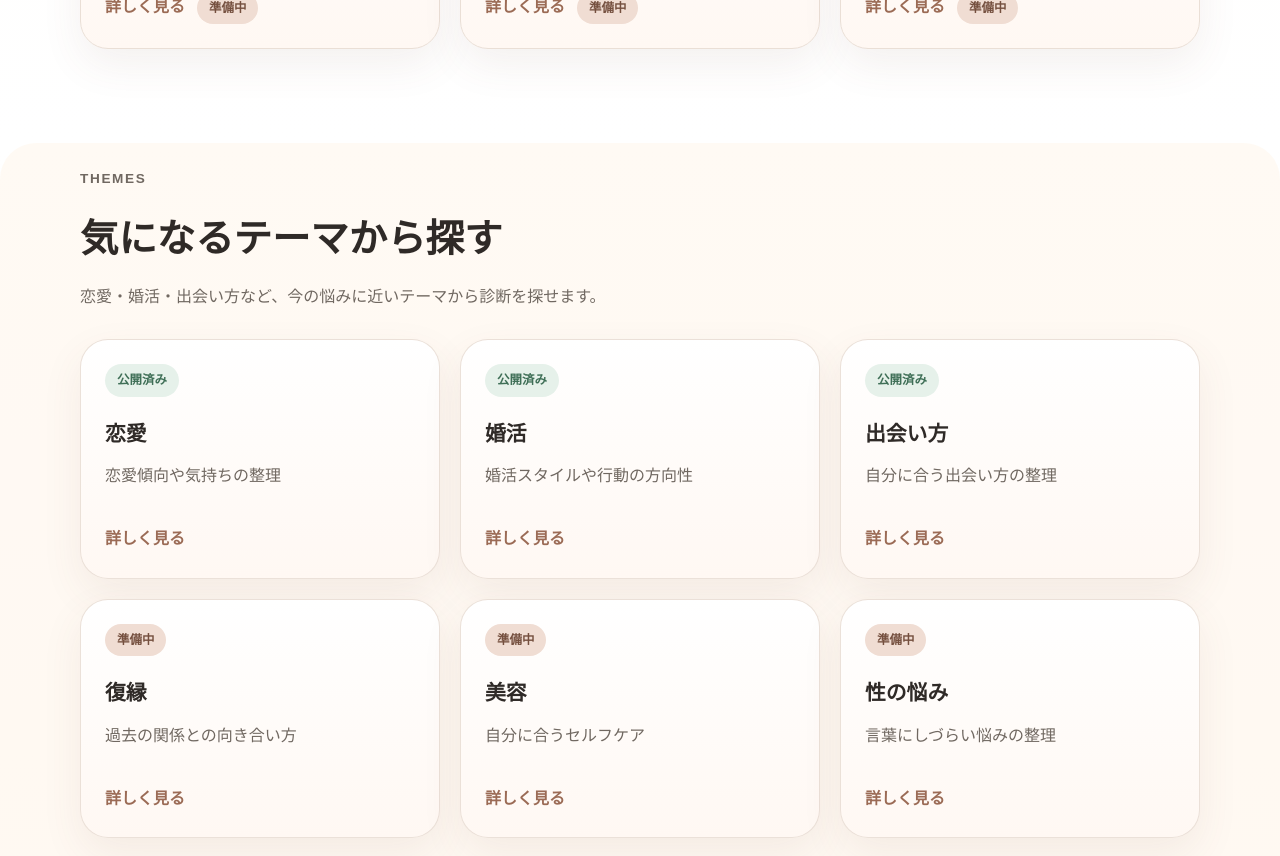
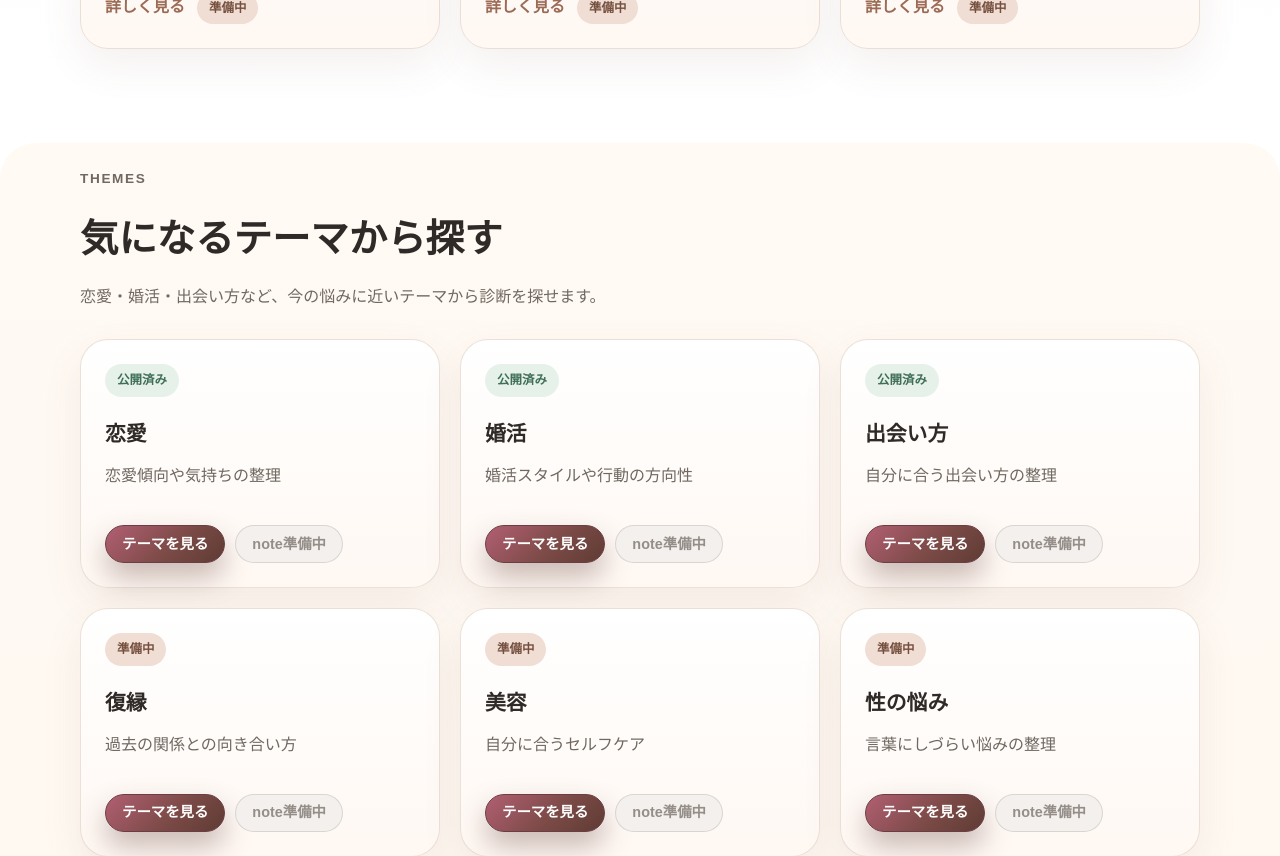
Before and after one commit to kenichis1971-cloud/diagnosis-portal-site, a Next.js app: page / in a window 1280 px wide. Shown: the part 1500-2356 px from the top of the page. Built offline with nearby package versions, Linux system fonts and the light colour scheme; no server answers.

Commit message:
Strengthen category action contrast

```diff
--- a/app/globals.css
+++ b/app/globals.css
@@ -415,14 +415,13 @@ main {
   min-height: 210px;
   flex-direction: column;
   padding: 24px;
-  transition: border-color 160ms ease, box-shadow 160ms ease, transform 160ms ease;
+  transition: border-color 160ms ease, box-shadow 160ms ease;
 }
 
 .category-guide-card:hover,
 .category-list__item:hover {
   border-color: rgba(155, 107, 85, 0.34);
   box-shadow: 0 20px 46px rgba(116, 80, 63, 0.12);
-  transform: translateY(-2px);
 }
 
 .category-guide-card .status-badge {
@@ -442,11 +441,96 @@ main {
   color: var(--muted);
 }
 
-.category-guide-card__link {
+.category-guide-card__actions,
+.category-list__actions {
+  display: flex;
+  flex-wrap: wrap;
+  gap: 10px;
+  align-items: center;
+}
+
+.category-guide-card__actions {
   margin-top: auto;
   padding-top: 18px;
-  color: var(--primary);
+}
+
+.category-guide-card__link,
+.category-guide-card__note,
+.category-list__link,
+.category-list__note {
+  display: inline-flex;
+  align-items: center;
+  justify-content: center;
+  min-height: 38px;
+  border-radius: 999px;
+  padding: 0 16px;
+  font-size: 0.9rem;
   font-weight: 800;
+  line-height: 1.2;
+}
+
+.category-guide-card__link,
+.category-list__link {
+  border: 1px solid #6c3d45;
+  color: #ffffff;
+  background: linear-gradient(135deg, #b25f73 0%, #7b4a46 58%, #5f3b34 100%);
+  box-shadow: 0 14px 28px rgba(95, 59, 52, 0.34);
+  cursor: pointer;
+  transition: transform 160ms ease, box-shadow 160ms ease, filter 160ms ease;
+}
+
+.category-guide-card__link:hover,
+.category-list__link:hover {
+  filter: saturate(1.16) brightness(1.03);
+  box-shadow: 0 18px 34px rgba(95, 59, 52, 0.42);
+  transform: translateY(-2px);
+}
+
+.category-guide-card__link:focus-visible,
+.category-list__link:focus-visible {
+  outline: 3px solid rgba(178, 95, 115, 0.32);
+  outline-offset: 3px;
+}
+
+.category-guide-card__note,
+.category-list__note {
+  border: 1px solid rgba(155, 107, 85, 0.42);
+  color: #8f5661;
+  background: #ffffff;
+  box-shadow: 0 4px 10px rgba(117, 80, 63, 0.08);
+  transition: border-color 160ms ease, background-color 160ms ease, color 160ms ease;
+}
+
+.category-guide-card__note:hover,
+.category-list__note:hover {
+  border-color: rgba(143, 86, 97, 0.64);
+  color: #754452;
+  background: #fff7f5;
+}
+
+.category-guide-card__note:focus-visible,
+.category-list__note:focus-visible {
+  outline: 3px solid rgba(143, 86, 97, 0.2);
+  outline-offset: 3px;
+}
+
+.category-guide-card__note--disabled,
+.category-list__note--disabled {
+  border-color: rgba(112, 104, 97, 0.2);
+  color: rgba(112, 104, 97, 0.72);
+  background: #f3f0ed;
+  box-shadow: none;
+  cursor: default;
+  font-weight: 700;
+  pointer-events: none;
+}
+
+.category-guide-card__note--disabled:hover,
+.category-list__note--disabled:hover {
+  border-color: rgba(112, 104, 97, 0.2);
+  color: rgba(112, 104, 97, 0.72);
+  background: #f3f0ed;
+  box-shadow: none;
 }
 
 .pr-slot-card {
@@ -484,7 +568,11 @@ main {
   align-items: flex-start;
   justify-content: space-between;
   padding: 20px;
-  transition: border-color 160ms ease, box-shadow 160ms ease, transform 160ms ease;
+  transition: border-color 160ms ease, box-shadow 160ms ease;
+}
+
+.category-list__content {
+  min-width: 0;
 }
 
 .category-list__name {
@@ -497,6 +585,14 @@ main {
 
 .category-list__item p {
   margin-bottom: 0;
+}
+
+.category-list__meta {
+  display: flex;
+  flex: 0 0 auto;
+  flex-direction: column;
+  gap: 12px;
+  align-items: flex-end;
 }
 
 .category-list__item .status-badge {
@@ -824,6 +920,11 @@ main {
     grid-template-columns: 1fr;
   }
 
+  .category-list__item,
+  .category-list__meta {
+    align-items: flex-start;
+  }
+
   .category-list__item {
     flex-direction: column;
   }
@@ -834,7 +935,11 @@ main {
     min-height: auto;
   }
 
-  .button {
+  .button,
+  .category-guide-card__link,
+  .category-guide-card__note,
+  .category-list__link,
+  .category-list__note {
     width: 100%;
   }
 
--- a/app/page.tsx
+++ b/app/page.tsx
@@ -54,14 +54,32 @@ export default function Home() {
         </div>
         <div className="category-guide-grid">
           {categoryGuides.map((category) => (
-            <Link className="category-guide-card" href={category.href} key={category.slug}>
+            <article className="category-guide-card" key={category.slug}>
               <span className={`status-badge status-badge--${category.status}`}>
                 {category.status === "published" ? "公開済み" : "準備中"}
               </span>
               <h3>{category.name}</h3>
               <p>{category.lead}</p>
-              <span className="category-guide-card__link">詳しく見る</span>
-            </Link>
+              <div className="category-guide-card__actions">
+                <Link className="category-guide-card__link" href={category.href}>
+                  テーマを見る
+                </Link>
+                {category.noteUrl ? (
+                  <a
+                    className="category-guide-card__note"
+                    href={category.noteUrl}
+                    rel="noreferrer"
+                    target="_blank"
+                  >
+                    {category.noteLabel ?? "note"}
+                  </a>
+                ) : (
+                  <span className="category-guide-card__note category-guide-card__note--disabled">
+                    note準備中
+                  </span>
+                )}
+              </div>
+            </article>
           ))}
         </div>
       </section>
--- a/data/diagnoses.ts
+++ b/data/diagnoses.ts
@@ -76,12 +76,23 @@ export const diagnoses: Diagnosis[] = [
 export const publishedDiagnoses = diagnoses.filter((diagnosis) => diagnosis.status === "published");
 export const comingSoonDiagnoses = diagnoses.filter((diagnosis) => diagnosis.status === "coming-soon");
 
-export const categoryGuides = diagnoses.map((diagnosis) => ({
+export type CategoryGuide = {
+  slug: string;
+  name: string;
+  lead: string;
+  href: string;
+  status: Diagnosis["status"];
+  noteUrl?: string;
+  noteLabel?: string;
+};
+
+export const categoryGuides: CategoryGuide[] = diagnoses.map((diagnosis) => ({
   slug: diagnosis.slug,
   name: diagnosis.category,
   lead: diagnosis.categoryLead,
   href: diagnosis.href,
   status: diagnosis.status,
+  noteLabel: "note",
 }));
 
 export const prGuideSlots = [
```
Also changed, not shown: app/diagnoses/page.tsx (+27 -6 lines).
